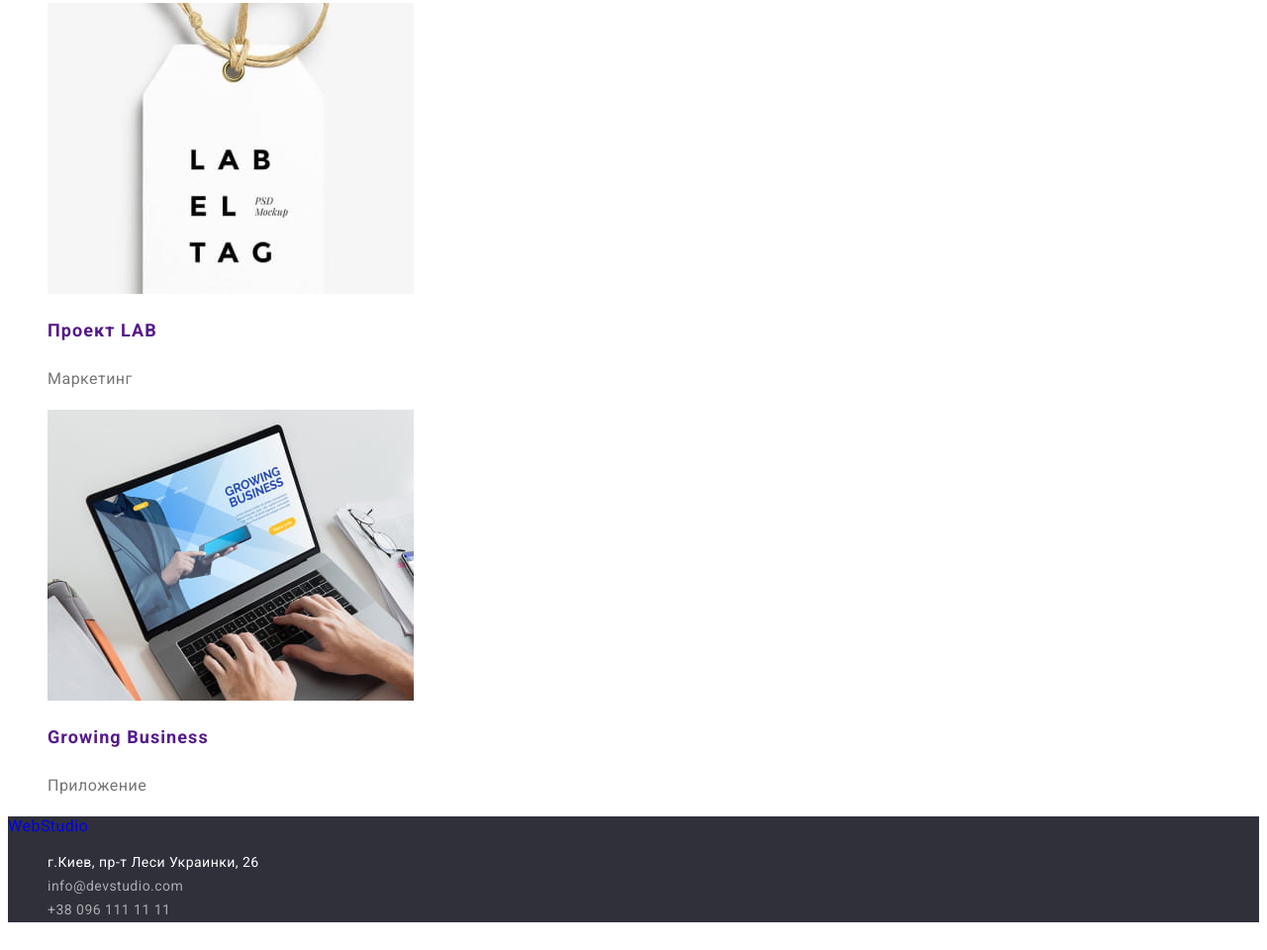
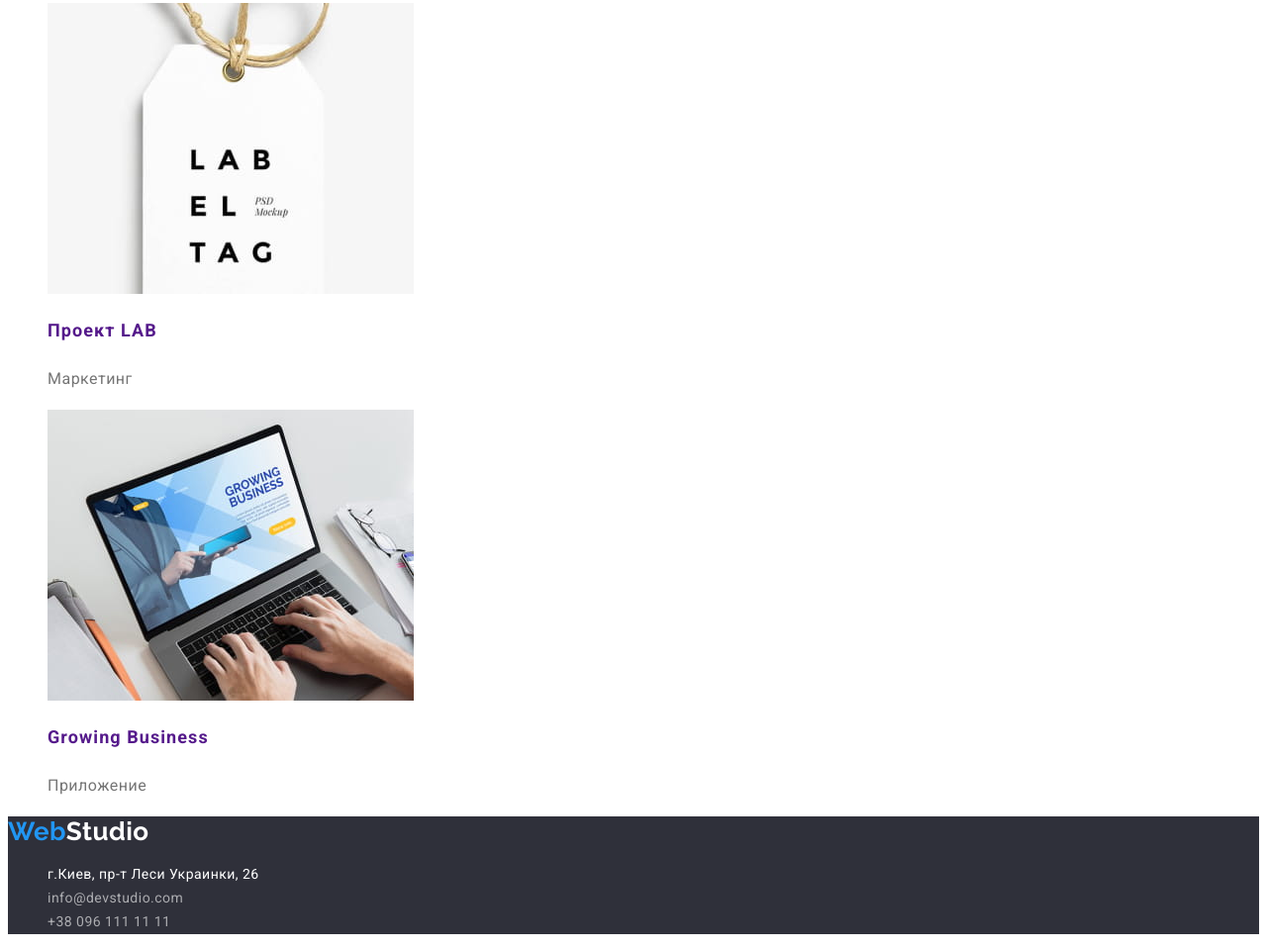
Before and after one commit to AlexijChudak/goit-markup-hw-02, a plain HTML site: page portfolio.html in a window 1280 px wide. Shown: the part 3307-4267 px from the top of the page at 99% size. Drawn offline with Linux system fonts and the light colour scheme.

Commit message:
Add class to logo in the footer

```diff
--- a/portfolio.html
+++ b/portfolio.html
@@ -98,7 +98,7 @@
        </section>
     </main>
     <footer>
-        <a href="/" lang="en"><span>Web</span>Studio</a>
+        <a href="/" lang="en" class="footer-logo"><span>Web</span>Studio</a>
         <address>
             <ul>
                 <li>
```
